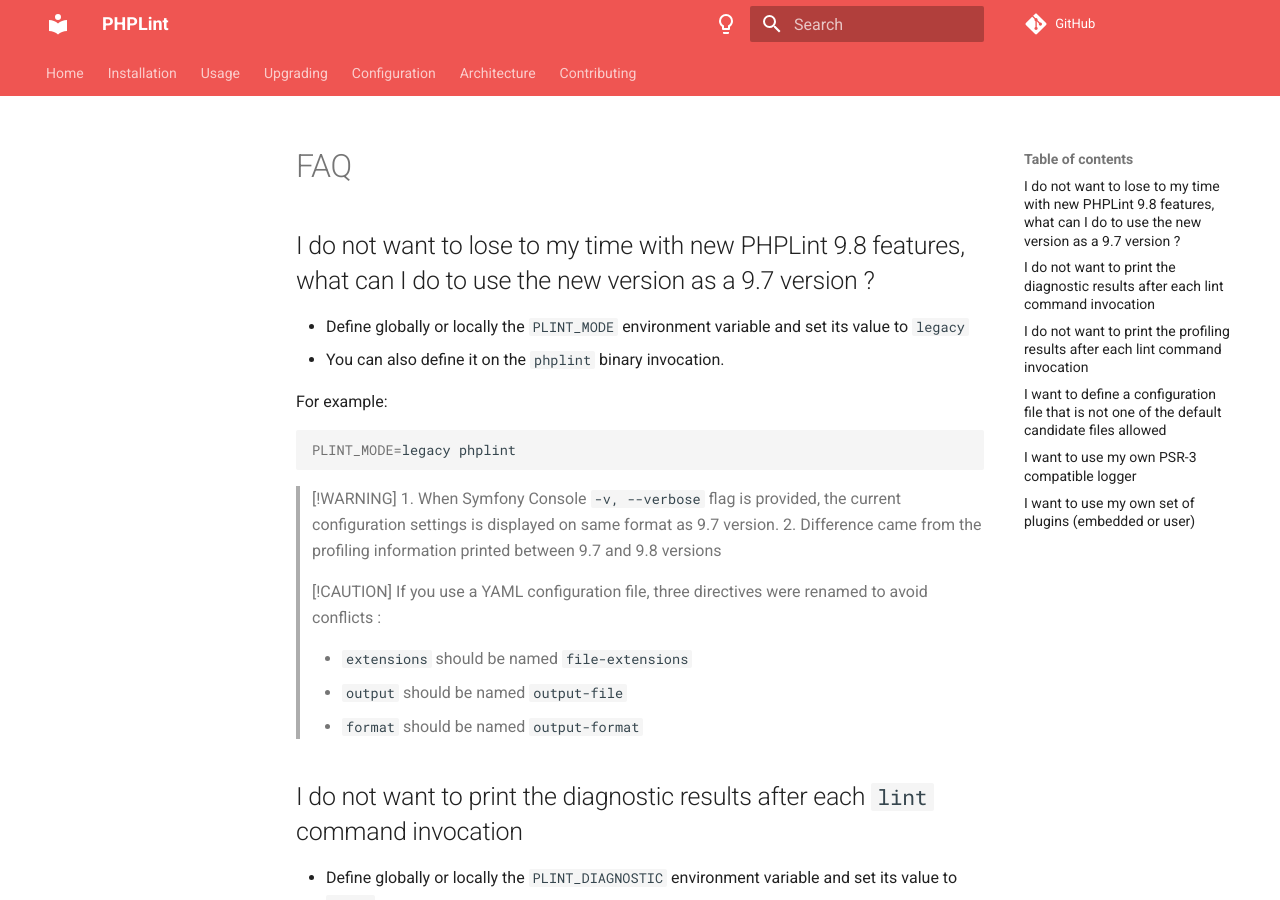
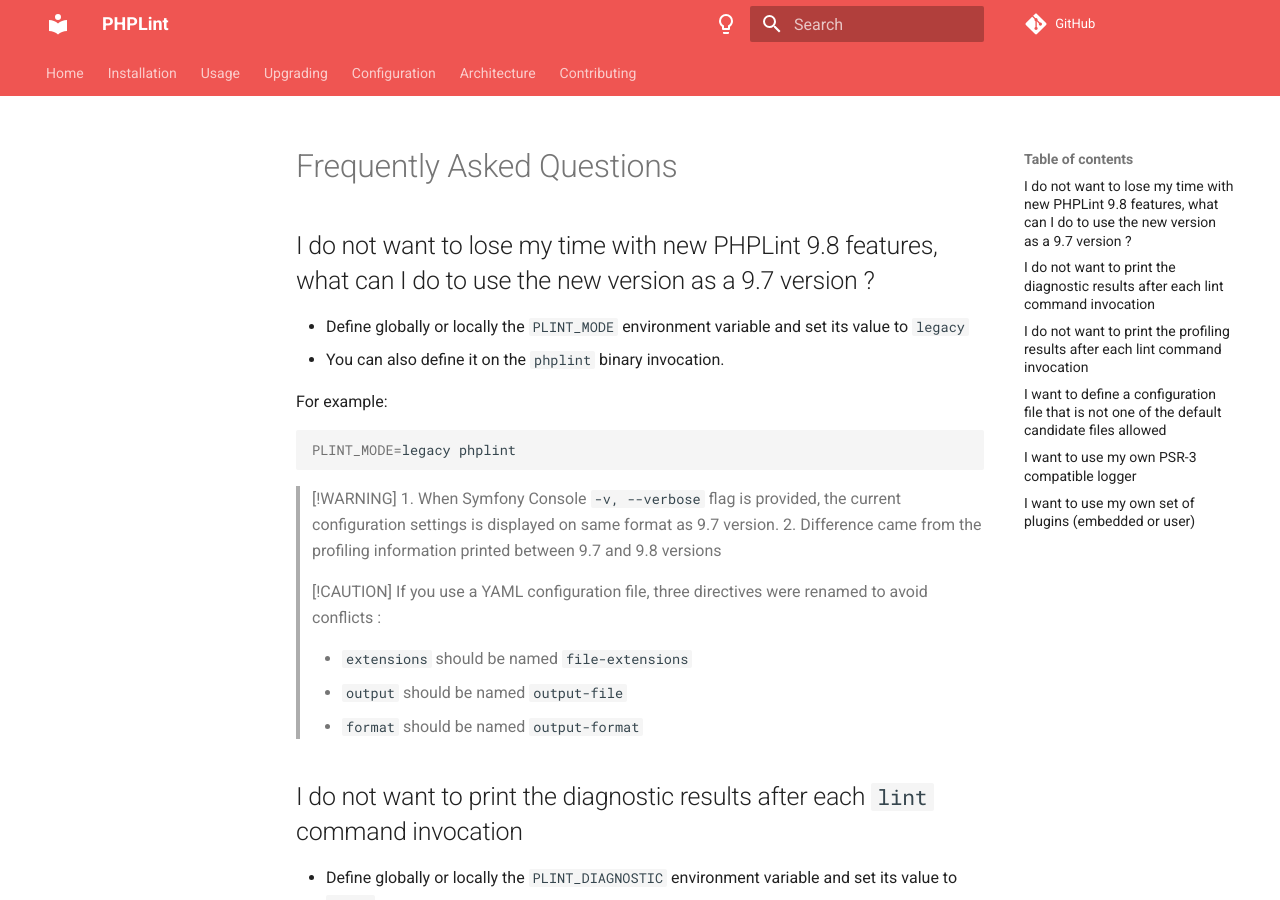
Before and after one commit to overtrue/phplint, an MkDocs documentation site: the page built from docs/FAQ.md, in a window 1280 px wide and 900 px high. Built offline with MkDocs 1.6.1 and Material for MkDocs 9.7.7, drawn with Linux system fonts in a browser that asks for light colours; comment, search, counter and statistics services are not loaded.

Commit message:
fixed syntax in FAQ

```diff
--- a/docs/FAQ.md
+++ b/docs/FAQ.md
@@ -1,6 +1,6 @@
-# FAQ
+# Frequently Asked Questions
 
-## I do not want to lose to my time with new PHPLint 9.8 features, what can I do to use the new version as a 9.7 version ?
+## I do not want to lose my time with new PHPLint 9.8 features, what can I do to use the new version as a 9.7 version ?
 
 - Define globally or locally the `PLINT_MODE` environment variable and set its value to `legacy`
 - You can also define it on the `phplint` binary invocation.
```
